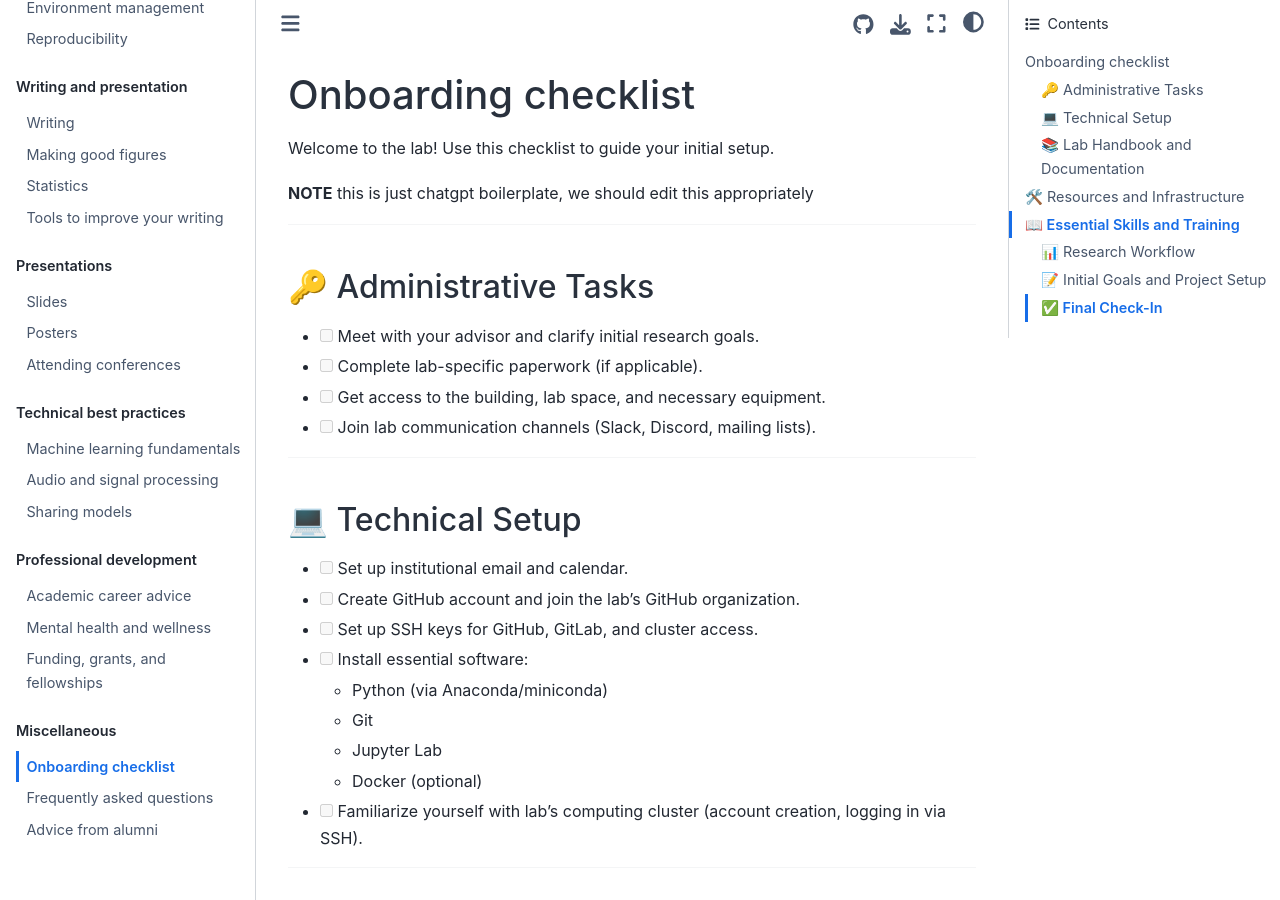
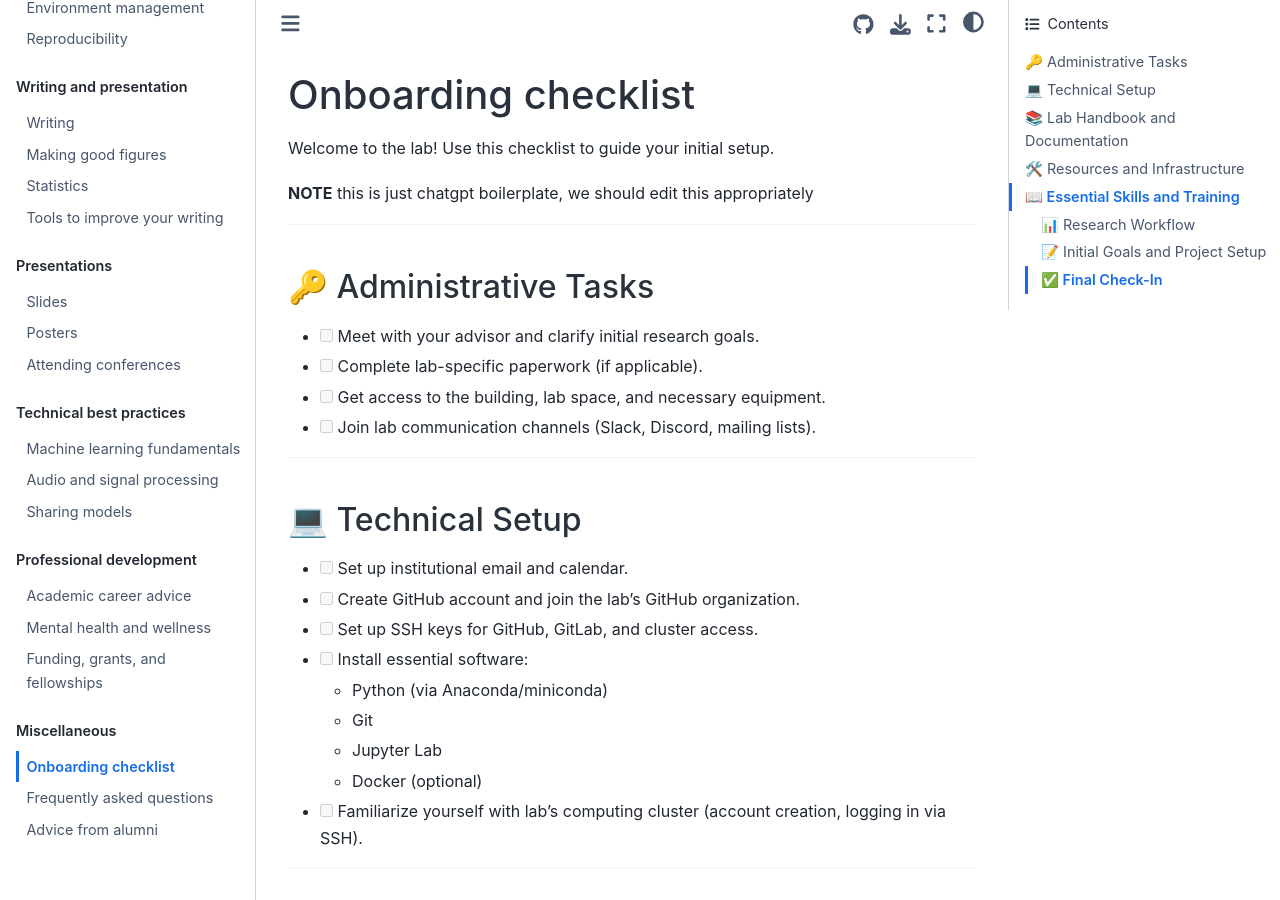
Before and after one commit to marl/marl-handbook, a Jupyter Book: the page built from chXX/onboarding.md, in a window 1280 px wide and 900 px high. Built offline with Jupyter Book 1.0.4 settings and Sphinx 7.4.7 and the Sphinx Book theme 1.1.4, drawn with Linux system fonts in a browser that asks for light colours.

Commit message:
limiting depth

```diff
--- a/chXX/onboarding.md
+++ b/chXX/onboarding.md
@@ -6,7 +6,7 @@ Welcome to the lab! Use this checklist to guide your initial setup.
 
 ---
 
-### 🔑 Administrative Tasks
+#### 🔑 Administrative Tasks
 
 - [ ] Meet with your advisor and clarify initial research goals.
 - [ ] Complete lab-specific paperwork (if applicable).
@@ -15,7 +15,7 @@ Welcome to the lab! Use this checklist to guide your initial setup.
 
 ---
 
-### 💻 Technical Setup
+#### 💻 Technical Setup
 
 - [ ] Set up institutional email and calendar.
 - [ ] Create GitHub account and join the lab's GitHub organization.
@@ -29,7 +29,7 @@ Welcome to the lab! Use this checklist to guide your initial setup.
 
 ---
 
-### 📚 Lab Handbook and Documentation
+#### 📚 Lab Handbook and Documentation
 
 - [ ] Read the Lab Handbook thoroughly.
 - [ ] Familiarize yourself with the Code of Conduct.
@@ -37,7 +37,7 @@ Welcome to the lab! Use this checklist to guide your initial setup.
 
 ---
 
-## 🛠️ Resources and Infrastructure
+### 🛠️ Resources and Infrastructure
 
 - [ ] Get access to internal lab resources:
     - Shared drives/storage (cloud or institutional)
@@ -47,7 +47,7 @@ Welcome to the lab! Use this checklist to guide your initial setup.
 
 ---
 
-## 📖 Essential Skills and Training
+### 📖 Essential Skills and Training
 
 - [ ] Review the basics of Unix/Linux and the command line ([MIT Unix tutorial](https://missing.csail.mit.edu/)).
 - [ ] Review Git and GitHub basics (branching, merging, pull requests).
@@ -55,7 +55,7 @@ Welcome to the lab! Use this checklist to guide your initial setup.
 
 ---
 
-### 📊 Research Workflow
+#### 📊 Research Workflow
 
 - [ ] Discuss reproducibility expectations with your advisor:
     - Documenting code and experiments clearly
@@ -65,14 +65,14 @@ Welcome to the lab! Use this checklist to guide your initial setup.
 
 ---
 
-### 📝 Initial Goals and Project Setup
+#### 📝 Initial Goals and Project Setup
 
 - [ ] Draft an initial research plan or document outlining your first month’s tasks.
 - [ ] Schedule regular check-ins with your advisor and senior lab members.
 
 ---
 
-### ✅ Final Check-In
+#### ✅ Final Check-In
 
 - [ ] Review this checklist with a senior lab member or your advisor.
 - [ ] Identify any additional resources or training required.
```
